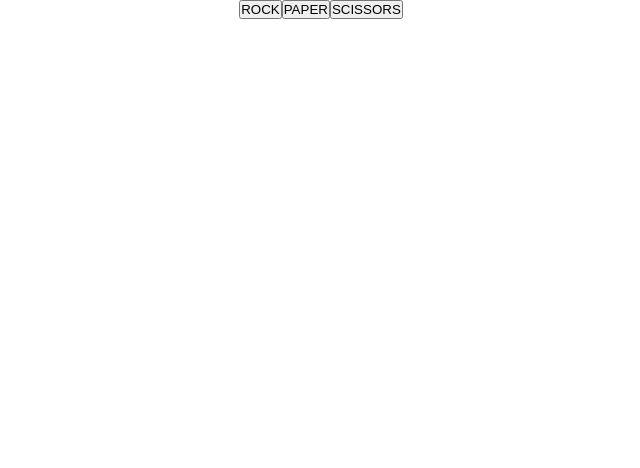
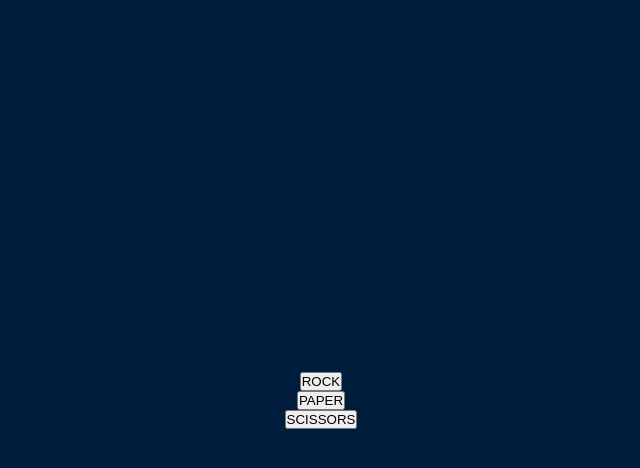
Before and after one commit to cumhurbabaoglu/javascript-rock-paper-scissors, a plain HTML site: page index.html in a window 1280 px wide. Shown: the whole page, without its empty margins (319-959 px from the left). Drawn offline with Linux system fonts and the light colour scheme.

Commit message:
Add CSS styles

```diff
--- a/styles.css
+++ b/styles.css
@@ -9,5 +9,11 @@ body {
     justify-content: center;
     align-items: center;
     font-size: 24px;
-    /* background-color: #001d3d; */
+    flex-direction: column;
+    background-color: #001d3d;
+    height: 100vh;
 }
+
+div p {
+    color: white;
+}
```
